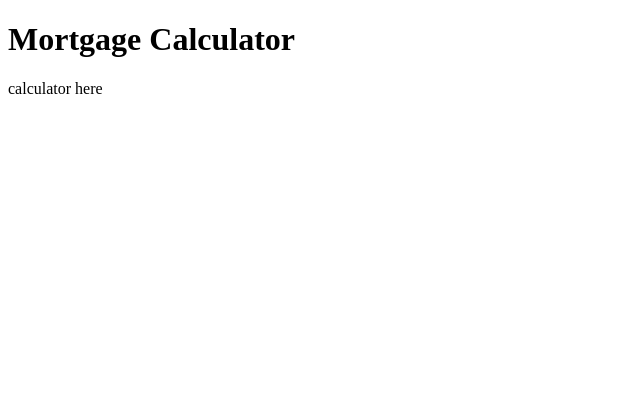
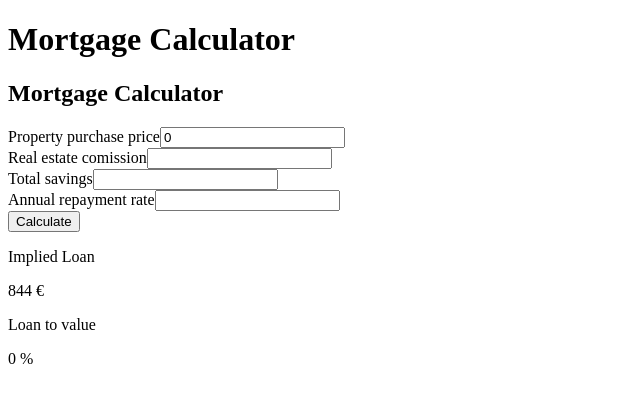
Before and after one commit to sofiapuch/mortgage-calculator, a Vue app: page / in a window 1280 px wide. Shown: the top 402 px of the page, without its empty margins (0-640 px from the left). Built offline with nearby package versions, Linux system fonts and the light colour scheme.

Commit message:
Calculate Implied Load based on property purchase price

```diff
--- a/src/components/MortgageCalculator.vue
+++ b/src/components/MortgageCalculator.vue
@@ -1,9 +1,92 @@
 <template>
-    <p>calculator here</p>
+    <h2>Mortgage Calculator</h2>
+
+    <form @submit.prevent="submitForm">
+        <div>
+            <label for="purchase-price">Property purchase price</label>
+            <input
+                id="purchase-price"
+                name="purchase-price"
+                type="number"
+                v-model.number="purchasePrice" />
+        </div>
+        <div>
+            <label for="">Real estate comission</label>
+            <input type="text" />
+        </div>
+        <div>
+            <label for="">Total savings</label>
+            <input type="text" />
+        </div>
+        <div>
+            <label for="">Annual repayment rate</label>
+            <input type="text" />
+        </div>
+        <button>Calculate</button>
+    </form>
+
+    <div>
+        <p>Implied Loan</p>
+        <p>{{ rawLoanAmount }} €</p>
+    </div>
+
+    <div>
+        <p>Loan to value</p>
+        <p>{{ loanToValue }} %</p>
+    </div>
+
 </template>
 
 <script>
+
+const getNotaryCosts = (propertyPrice) => {
+    // notaryCosts = (2144.0 + (0.013 * (property_price - 100000.0)))
+    return (2144.0 + (0.013 * (propertyPrice - 100000.0)));
+}
+
+const getBrokerCosts = (brokerTax, propertyPrice) => {
+    // brokerCosts = brokerTax * property_price
+    return brokerTax * propertyPrice;
+}
+
+const getStampDutyCosts = (cityTax, propertyPrice) => {
+    // stampDutyCosts = cityTax * property_price
+    return cityTax * propertyPrice;
+}
+
 export default {
+    data() {
+        return {
+            brokerTax: 0.0714, // TODO: move to global
+            cityTax: 0.06, // TODO: move to global
+            purchasePrice: 0,
+            totalSavings: 0,
+            // impliedLoan: 0,
+            loanToValue: 0
+        }
+    },
+    computed: {
+        rawLoanAmount() {
 
+            console.log(this.purchasePrice);
+            const notaryCosts = getNotaryCosts(this.purchasePrice);
+
+            // TODO: only if real estate commission
+            const brokerCosts = getBrokerCosts(this.brokerTax, this.purchasePrice);
+
+            const stampDutyCosts = getStampDutyCosts(this.cityTax, this.purchasePrice);
+
+            // TODO: extract
+            const totalCosts = notaryCosts + brokerCosts + stampDutyCosts;
+
+            //rawLoanAmount = totalCosts - total_savings + property_price
+            return totalCosts - this.totalSavings + this.purchasePrice;
+        }
+    },
+    methods: {
+        submitForm() {
+            console.log('Form submitted');
+        }
+    }
 }
 </script>
```
